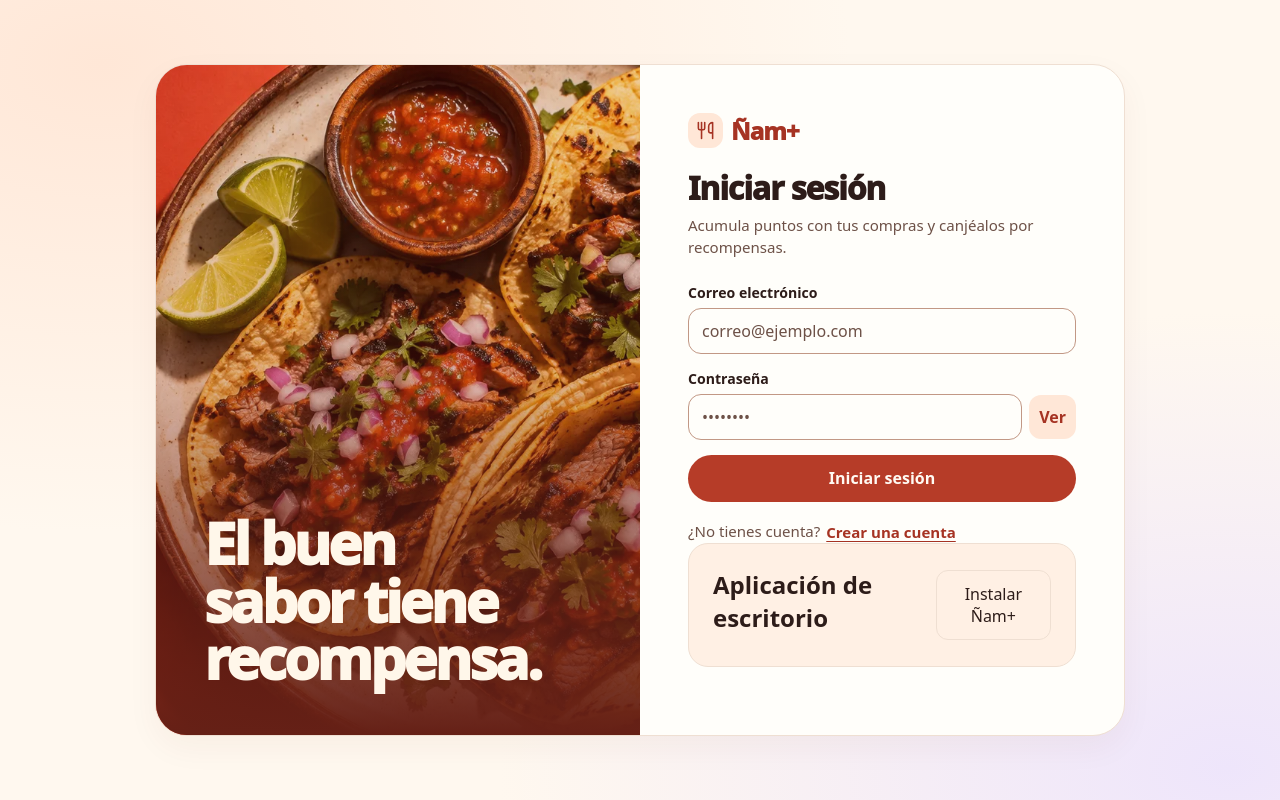
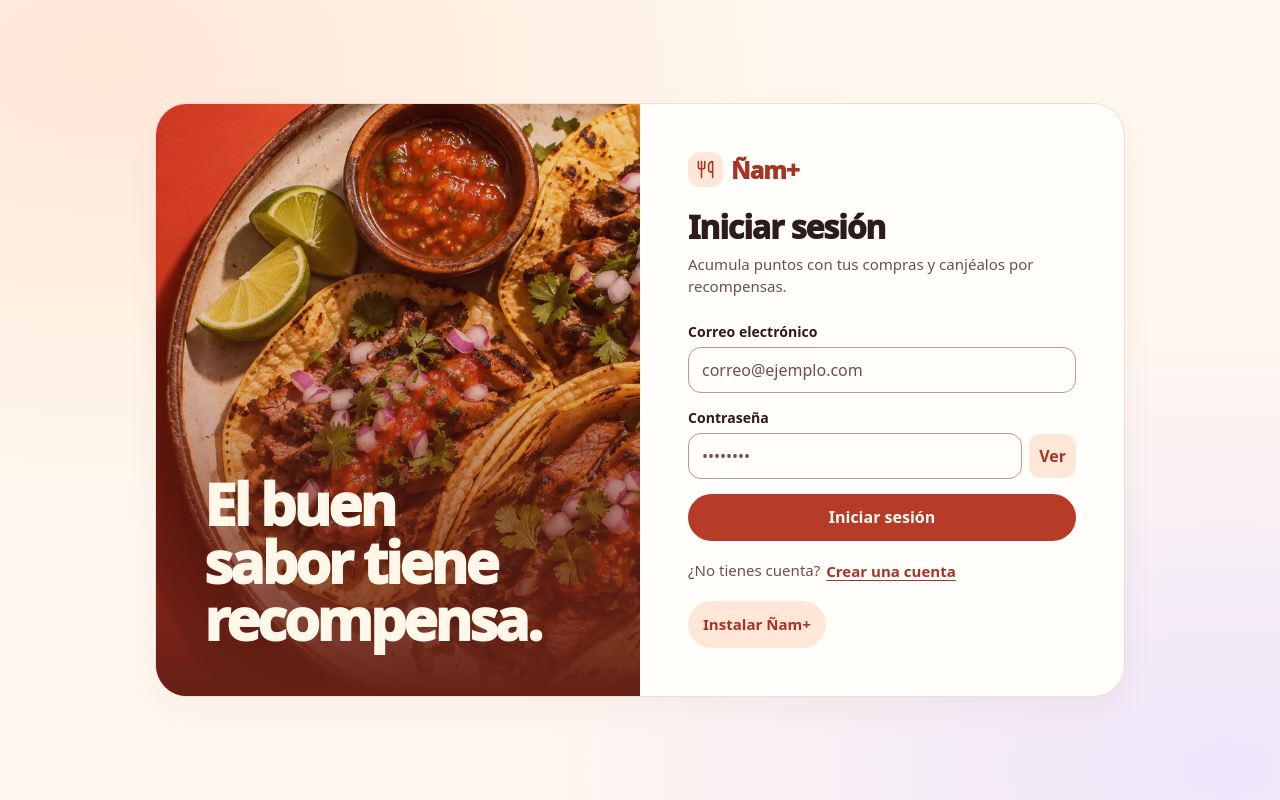
Before and after one commit to JLDPP/nam_plus, a React (Vite) app in the folder nam_plus/: page /login in a window 1280 px wide. Built offline with nearby package versions, Linux system fonts and the light colour scheme; no server answers.

Commit message:
Compactar botón de instalación en el inicio de sesión

```diff
--- a/nam_plus/src/components/InstallPwa.tsx
+++ b/nam_plus/src/components/InstallPwa.tsx
@@ -6,27 +6,40 @@ export default function InstallPwa() {
   const { t } = useTranslation();
   const [installed, setInstalled] = useState(isStandalone);
   const [help, setHelp] = useState(false);
+
   useEffect(() => {
-    const done = () => { setInstalled(true); setHelp(false); };
-    const update = () => setHelp(false);
-    window.addEventListener("appinstalled", done);
-    window.addEventListener(installPromptChanged, update);
+    const onInstalled = () => {
+      setInstalled(true);
+      setHelp(false);
+    };
+    const hideHelp = () => setHelp(false);
+
+    window.addEventListener("appinstalled", onInstalled);
+    window.addEventListener(installPromptChanged, hideHelp);
+
     return () => {
-      window.removeEventListener("appinstalled", done);
-      window.removeEventListener(installPromptChanged, update);
+      window.removeEventListener("appinstalled", onInstalled);
+      window.removeEventListener(installPromptChanged, hideHelp);
     };
   }, []);
 
   if (installed) return null;
+
   return (
-    <section className="settings-card">
-      <div className="pwa-install">
-        <h2>{t("offline.desktopApp")}</h2>
-        {help && <p role="status">{t("offline.installHelp")}</p>}
-      </div>
-      <button type="button" className="option-btn" onClick={() => {
-        void installApp().then((prompted) => setHelp(!prompted)).catch(() => setHelp(true));
-      }}>{t("offline.install")}</button>
-    </section>
+    <div className="footer-links">
+      <button
+        type="button"
+        className="btn ghost"
+        onClick={() => {
+          void installApp()
+            .then((installed) => setHelp(!installed))
+            .catch(() => setHelp(true));
+        }}
+      >
+        {t("offline.install")}
+      </button>
+
+      {help && <p className="muted" role="status">{t("offline.installHelp")}</p>}
+    </div>
   );
 }
```
